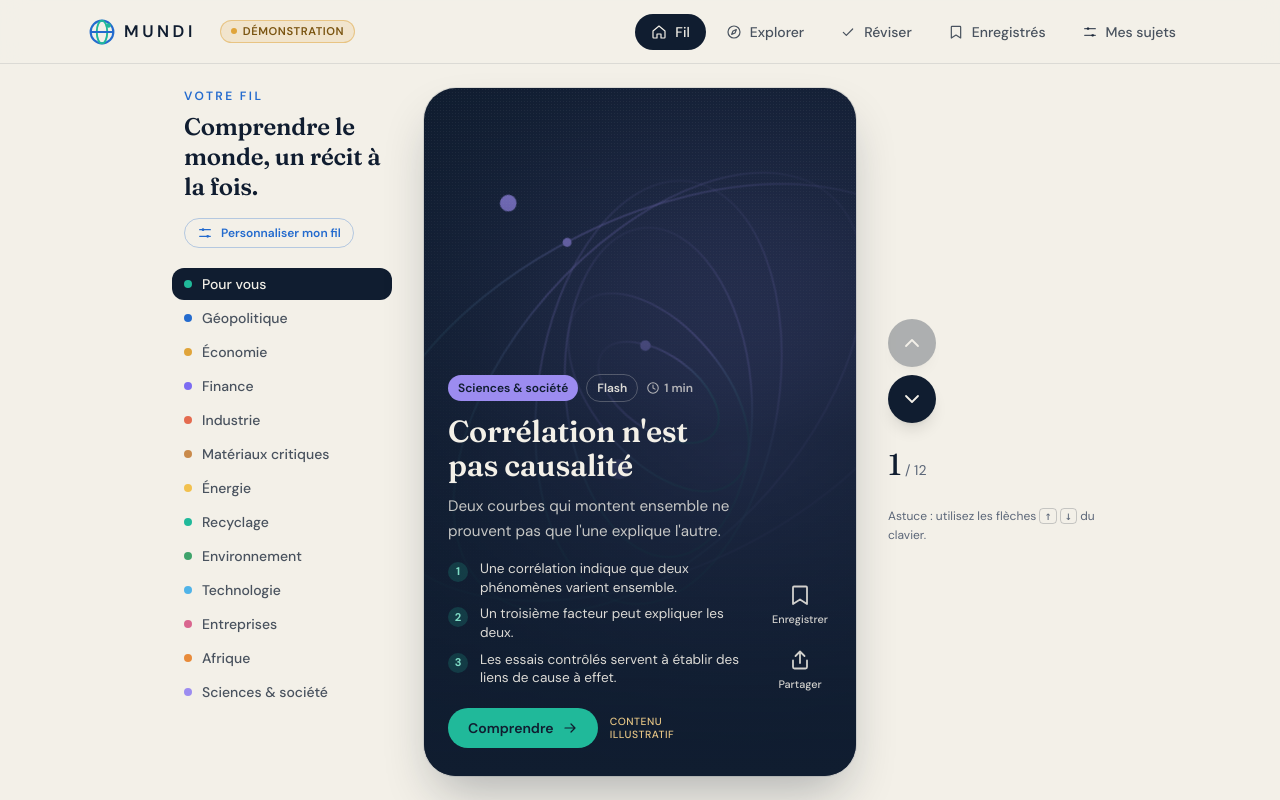
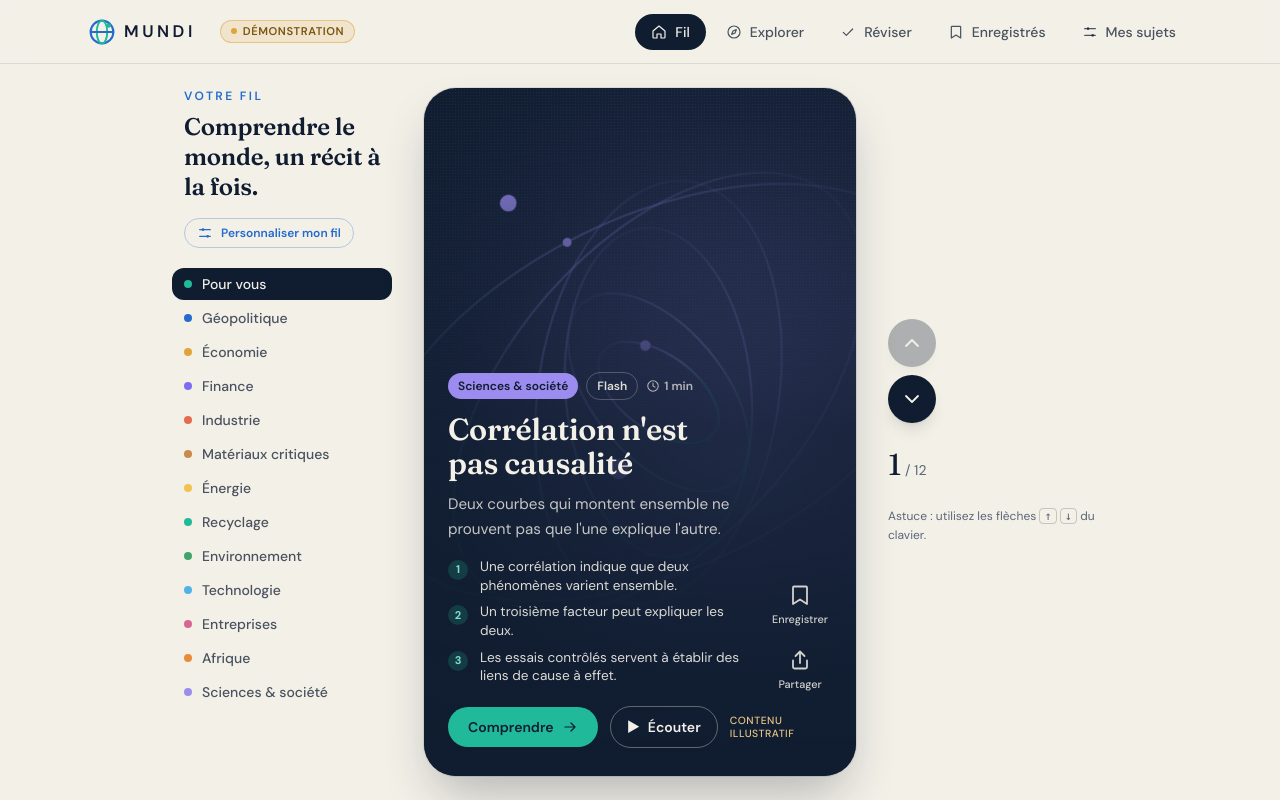
Before and after one commit to nadaudjed/mundi, a Next.js app: page / in a window 1280 px wide. Built offline with nearby package versions, Linux system fonts and the light colour scheme.

Commit message:
feat: let users listen to active feed card

```diff
--- a/components/Feed.tsx
+++ b/components/Feed.tsx
@@ -10,6 +10,7 @@ import type { Story, TopicSlug } from "@/lib/types";
 import { DemoBadge } from "./DemoBadge";
 import { Icon } from "./Icon";
 import { LogoMark } from "./Logo";
+import { ListenButton } from "./ListenButton";
 import { SaveButton, ShareButton } from "./StoryActions";
 import { StoryVisual } from "./StoryVisual";
 
@@ -123,7 +124,7 @@ export function Feed() {
           className="no-scrollbar h-full w-full snap-y snap-mandatory overflow-y-scroll md:max-w-[27rem] md:rounded-[2rem] md:shadow-2xl md:shadow-night/30 md:ring-1 md:ring-night/10"
         >
           {items.map((story, i) => (
-            <FeedCard key={story.slug} story={story} index={i} total={items.length} />
+            <FeedCard key={story.slug} story={story} index={i} total={items.length} active={i === active} />
           ))}
         </div>
 
@@ -196,7 +197,7 @@ function FilterChip({ label, active, onClick, color }: { label: string; active:
   );
 }
 
-function FeedCard({ story, index, total }: { story: Story; index: number; total: number }) {
+function FeedCard({ story, index, total, active }: { story: Story; index: number; total: number; active: boolean }) {
   const topic = getTopic(story.topic)!;
   const format = formats[story.format];
 
@@ -250,6 +251,7 @@ function FeedCard({ story, index, total }: { story: Story; index: number; total:
               Comprendre
               <Icon name="arrow-right" className="size-4" />
             </Link>
+            <ListenButton title={story.title} summary={story.dek} points={story.keyPoints} active={active} />
             <span className="text-[0.65rem] leading-tight font-medium uppercase tracking-wider text-[#ffd98f]/90">
               Contenu
               <br />
```
